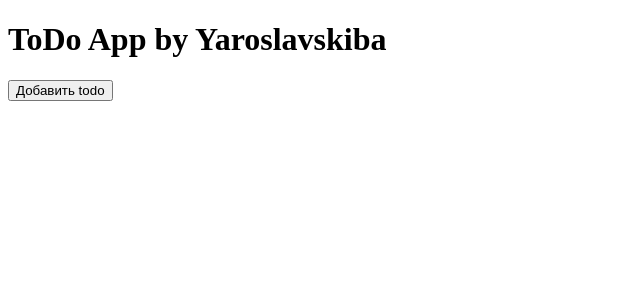
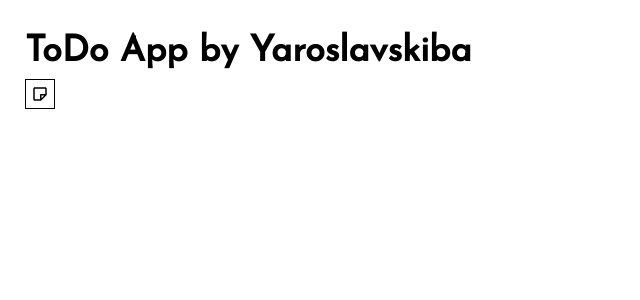
Before and after one commit to yaroslavskiba/todo, a React (Create React App) app: page / in a window 1280 px wide. Shown: the top 300 px of the page, without its empty margins (0-640 px from the left). Built offline with nearby package versions, Linux system fonts and the light colour scheme.

Commit message:
style start

```diff
--- a/src/components/button-add-todo.tsx
+++ b/src/components/button-add-todo.tsx
@@ -2,6 +2,8 @@ import React, { useState } from 'react';
 import { useDispatch } from 'react-redux';
 import { addTodo } from '../store/slices/list-todo';
 import { AppDispatch } from '../store/store';
+import { AiOutlineAppstoreAdd } from 'react-icons/ai';
+import { TfiSaveAlt } from 'react-icons/tfi';
 
 interface Props {
   setEdit: (value: boolean) => void;
@@ -33,11 +35,17 @@ const ToDoList = ({ setEdit }: Props) => {
   ));
 
   return (
-    <>
-      {inputs}
-      <button onClick={addInput}>добавить todo в список</button>
-      <button onClick={handleSaveButtonClick}>Сохранить</button>
-    </>
+    <div className="item-todo-list">
+      <div className="list-item">{inputs}</div>
+      <div className="control-buttons">
+        <button className="button-icon" onClick={addInput}>
+          <AiOutlineAppstoreAdd />
+        </button>
+        <button className="button-icon" onClick={handleSaveButtonClick}>
+          <TfiSaveAlt />
+        </button>
+      </div>
+    </div>
   );
 };
 
--- a/src/components/todo-list.tsx
+++ b/src/components/todo-list.tsx
@@ -2,6 +2,10 @@ import React, { useState } from 'react';
 import { useDispatch } from 'react-redux';
 import { AppDispatch, useAppSelector } from '../store/store';
 import { editElementToDo, deleteElementToDo, deleteListToDo } from '../store/slices/list-todo';
+import { TfiSaveAlt } from 'react-icons/tfi';
+import { AiOutlineDeleteRow } from 'react-icons/ai';
+import { RiImageEditLine } from 'react-icons/ri';
+import { TiDocumentDelete } from 'react-icons/ti';
 
 const ToDoListItem = () => {
   const todos = useAppSelector((state) => state.listToDo);
@@ -50,24 +54,28 @@ const ToDoListItem = () => {
                 </>
               )}
               {editingIndex === itemIndex ? (
-                <button onClick={() => handleSaveEdit(listIndex, itemIndex)} key={`save-button-${itemIndex}`}>
-                  Сохранить
+                <button
+                  className="button-icon"
+                  onClick={() => handleSaveEdit(listIndex, itemIndex)}
+                  key={`save-button-${itemIndex}`}
+                >
+                  <TfiSaveAlt />
                 </button>
               ) : (
                 <>
                   <button
-                    className="button-icon delete-edit"
+                    className="button-icon"
                     onClick={() => handleDelete(listIndex, itemIndex)}
                     key={`delete-button-${itemIndex}`}
                   >
-                    Удалить
+                    <AiOutlineDeleteRow />
                   </button>
                   <button
-                    className="button-icon delete-edit"
+                    className="button-icon"
                     onClick={() => handleEdit(itemIndex)}
                     key={`edit-button-${itemIndex}`}
                   >
-                    Редактировать
+                    <RiImageEditLine />
                   </button>
                 </>
               )}
@@ -78,7 +86,7 @@ const ToDoListItem = () => {
             onClick={() => handleDeleteList(listIndex)}
             key={`delete-list-button-${listIndex}`}
           >
-            удалить список
+            <TiDocumentDelete />
           </button>
         </div>
       ))}
--- a/src/index.css
+++ b/src/index.css
@@ -1,3 +1,88 @@
+@import url("https://fonts.googleapis.com/css2?family=Josefin+Sans&display=swap");
+html,
+body {
+  color: #000;
+  background-color: #fff;
+  width: 100%;
+  height: 100%;
+  font-weight: 400;
+  font-size: 18px;
+  line-height: 1.5;
+  font-family: Josefin Sans;
+}
 
+input,
+textarea {
+  outline: none;
+}
+
+* {
+  box-sizing: border-box;
+  margin: 0;
+  padding: 0;
+  border: 0;
+}
+
+a,
+a:active,
+a:focus {
+  margin: 0;
+  padding: 0;
+  text-decoration: none;
+  outline: none;
+}
+
+a:visited,
+a:hover {
+  text-decoration: none;
+}
+
+nav,
+footer,
+header,
+aside {
+  display: block;
+}
+
+button {
+  background-color: inherit;
+  cursor: pointer;
+}
+
+button::-moz-focus-inner {
+  padding: 0;
+  margin: 0;
+  border: 0;
+}
+
+ul li {
+  margin: 0;
+  padding: 0;
+  list-style: none;
+}
+
+#root {
+  margin: 25px;
+}
+
+input[type=text] {
+  font-size: 18px;
+  height: 30px;
+  outline: 1px solid #000;
+  border-radius: 5px;
+}
+
+.button-icon {
+  height: 30px;
+  width: 30px;
+  font-size: 18px;
+  display: flex;
+  justify-content: center;
+  align-items: center;
+}
+
+.create {
+  border: 1px solid #000;
+}
 
 /*# sourceMappingURL=index.css.map */
--- a/src/index.tsx
+++ b/src/index.tsx
@@ -5,6 +5,7 @@ import store from './store/store';
 import ToDoList from './components/button-add-todo';
 import './index.css';
 import ToDoListItem from './components/todo-list';
+import { BiNote } from 'react-icons/bi';
 
 const App = () => {
   const [edit, setEdit] = useState(false);
@@ -12,13 +13,13 @@ const App = () => {
     setEdit(true);
   };
   return (
-    <>
-      <h1>ToDo App by Yaroslavskiba</h1>
+    <div className="wrapper">
+      <h1 className="title">ToDo App by Yaroslavskiba</h1>
       {!edit ? (
         <div className="todo-container">
           <div className="todo-add">
-            <button className="add-item" onClick={handleClickCreate}>
-              Добавить todo
+            <button className="button-icon create" onClick={handleClickCreate}>
+              <BiNote />
             </button>
           </div>
           <div className="todo-list">
@@ -28,7 +29,7 @@ const App = () => {
       ) : (
         <ToDoList setEdit={setEdit} />
       )}
-    </>
+    </div>
   );
 };
 
--- a/src/scss/index.scss
+++ b/src/scss/index.scss
@@ -0,0 +1,87 @@
+@import url('https://fonts.googleapis.com/css2?family=Josefin+Sans&display=swap');
+
+html,
+body {
+  color: #000;
+  background-color: #fff;
+  width: 100%;
+  height: 100%;
+  font-weight: 400;
+  font-size: 18px;
+  line-height: 1.5;
+  font-family: Josefin Sans;
+}
+
+input,
+textarea {
+  outline: none;
+}
+
+* {
+  box-sizing: border-box;
+  margin: 0;
+  padding: 0;
+  border: 0;
+}
+
+a,
+a:active,
+a:focus {
+  margin: 0;
+  padding: 0;
+  text-decoration: none;
+  outline: none;
+}
+
+a:visited,
+a:hover {
+  text-decoration: none;
+}
+
+nav,
+footer,
+header,
+aside {
+  display: block;
+}
+
+button {
+  background-color: inherit;
+  cursor: pointer;
+}
+
+button::-moz-focus-inner {
+  padding: 0;
+  margin: 0;
+  border: 0;
+}
+
+ul li {
+  margin: 0;
+  padding: 0;
+  list-style: none;
+}
+
+#root {
+  margin: 25px;
+}
+
+input[type='text'] {
+  font-size: 18px;
+  height: 30px;
+  outline: 1px solid #000;
+  border-radius: 5px;
+}
+
+.button-icon {
+  height: 30px;
+  width: 30px;
+  font-size: 18px;
+  display: flex;
+  justify-content: center;
+  align-items: center;
+}
+
+.create {
+  border: 1px solid #000;
+}
```
Also changed, not shown: 1 other file (tests, documents, lock files or other folders).
